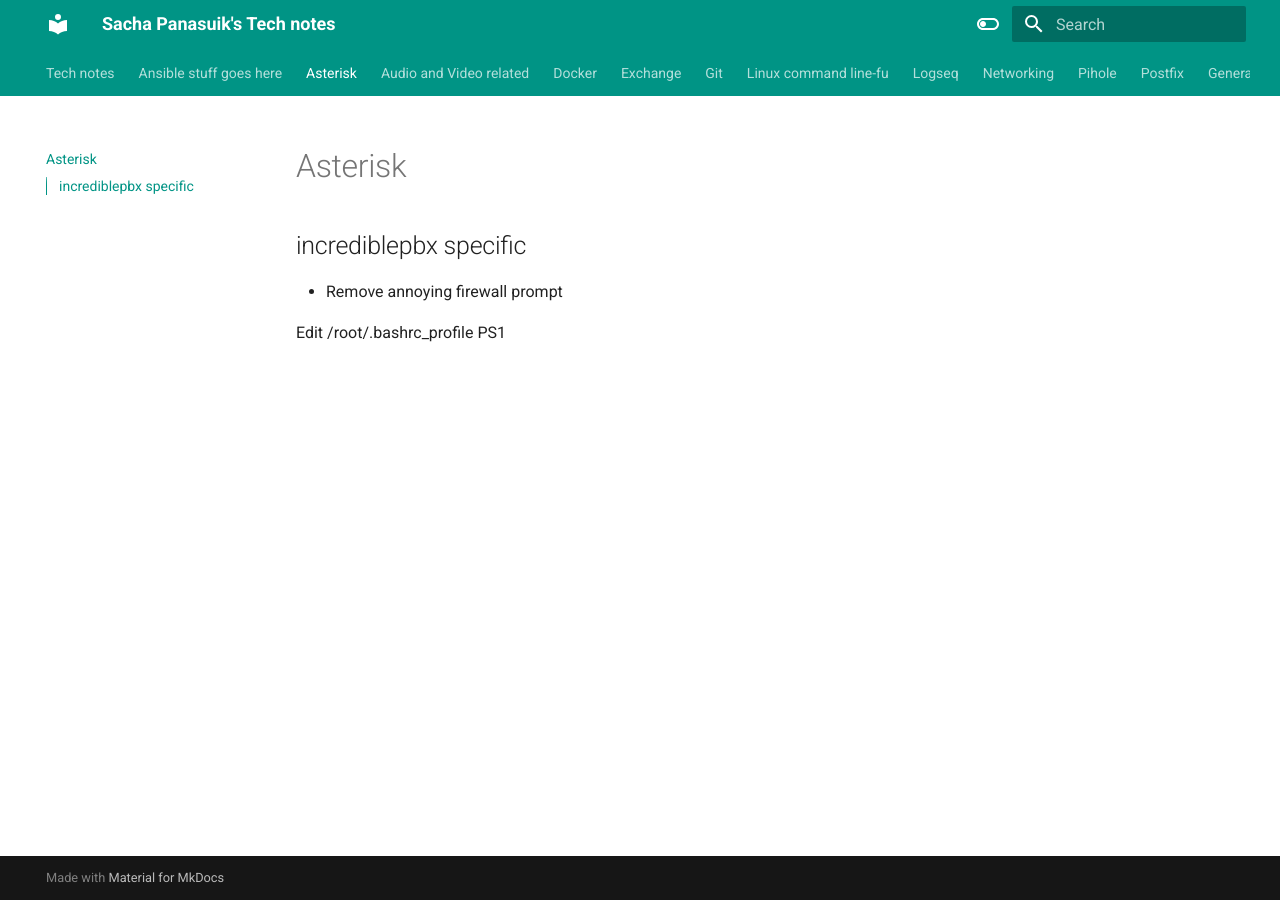
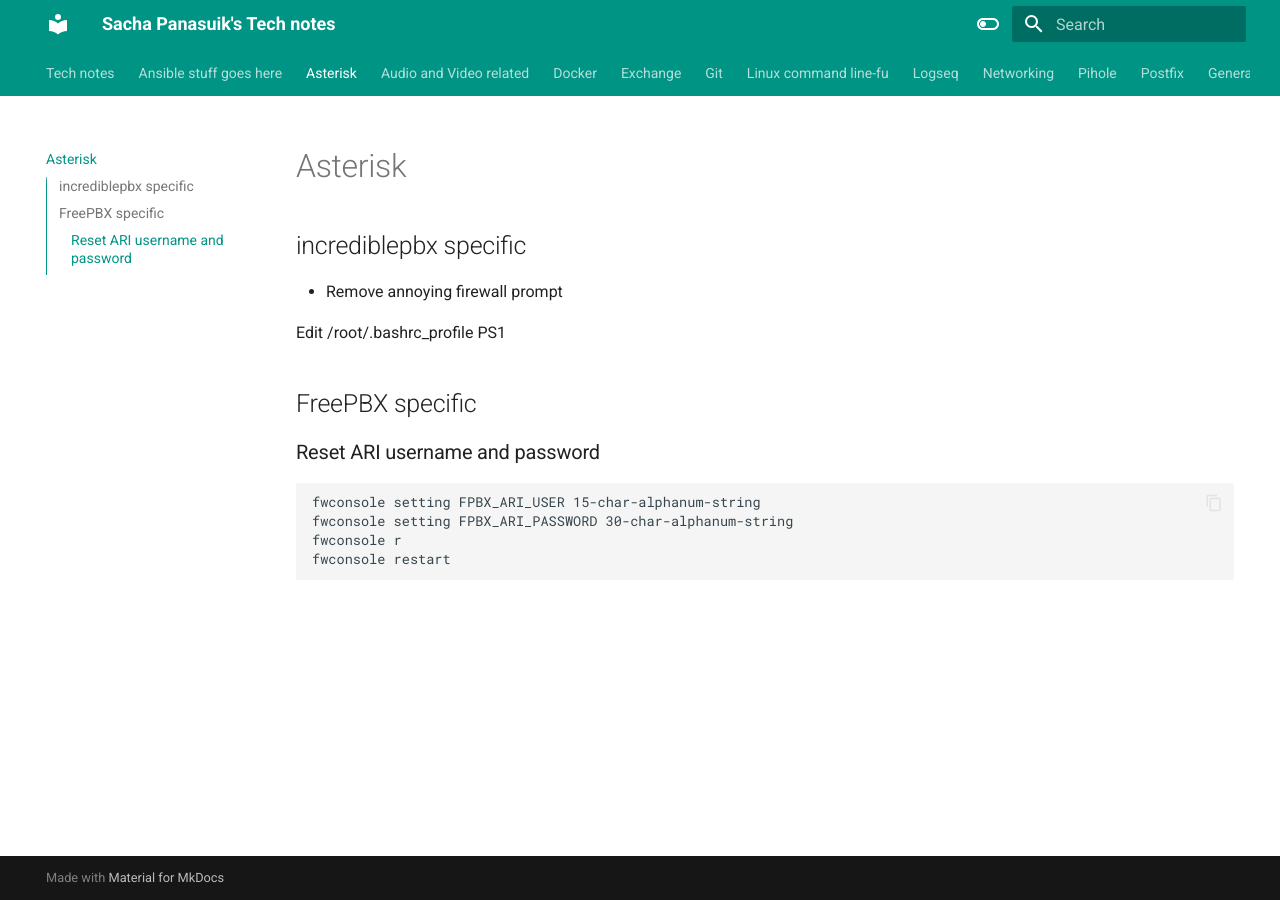
Before and after one commit to sachapan/tech_notes, an MkDocs documentation site: the page built from docs/asterisk.md, in a window 1280 px wide. Built offline with MkDocs 1.6.1 and Material for MkDocs 9.7.7, drawn with Linux system fonts in a browser that asks for light colours.

Commit message:
Update asterisk.md
Added FreePBX section

````diff
--- a/docs/asterisk.md
+++ b/docs/asterisk.md
@@ -5,3 +5,13 @@
 - Remove annoying firewall prompt
 
   Edit /root/.bashrc_profile PS1
+
+## FreePBX specific
+
+### Reset ARI username and password
+```
+fwconsole setting FPBX_ARI_USER 15-char-alphanum-string
+fwconsole setting FPBX_ARI_PASSWORD 30-char-alphanum-string
+fwconsole r
+fwconsole restart
+```
````
